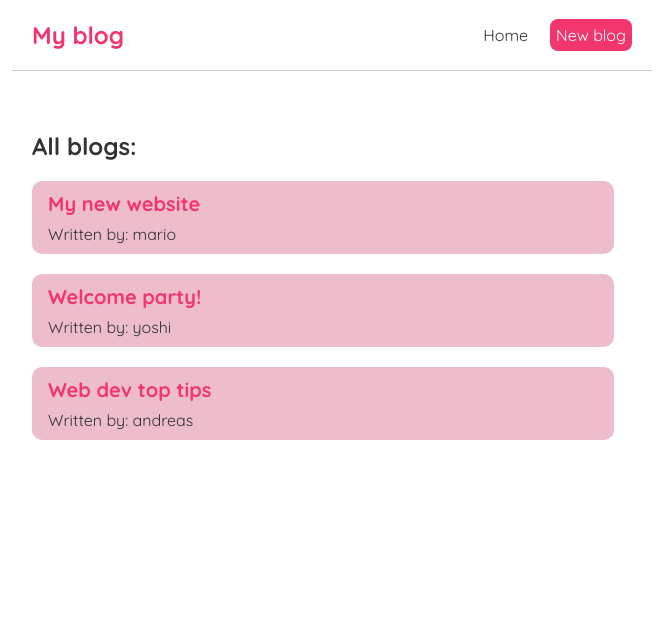
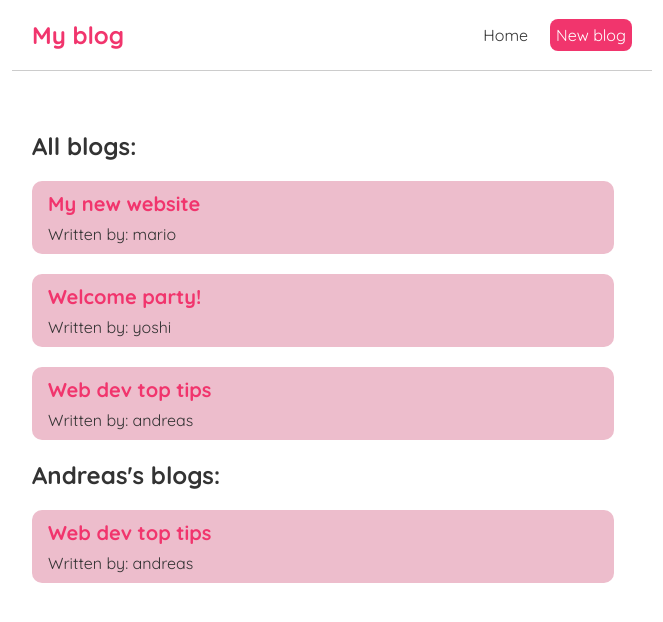
Before and after one commit to AndreasAvetisian/react-js-training, a React (Create React App) app: page / in a window 1280 px wide. Shown: the top 622 px of the page, without its empty margins (308-971 px from the left). Built offline with nearby package versions, Linux system fonts and the light colour scheme.

Commit message:
reusing BlogList component

```diff
--- a/src/Home.js
+++ b/src/Home.js
@@ -12,6 +12,7 @@ const Home = () => {
     return (
         <div className="home">
             <BlogList blogs={blogs} title='All blogs:'/>
+            <BlogList blogs={blogs.filter((blog) => blog.author === 'andreas')} title="Andreas's blogs:"/>
         </div>
     );
 }
```
